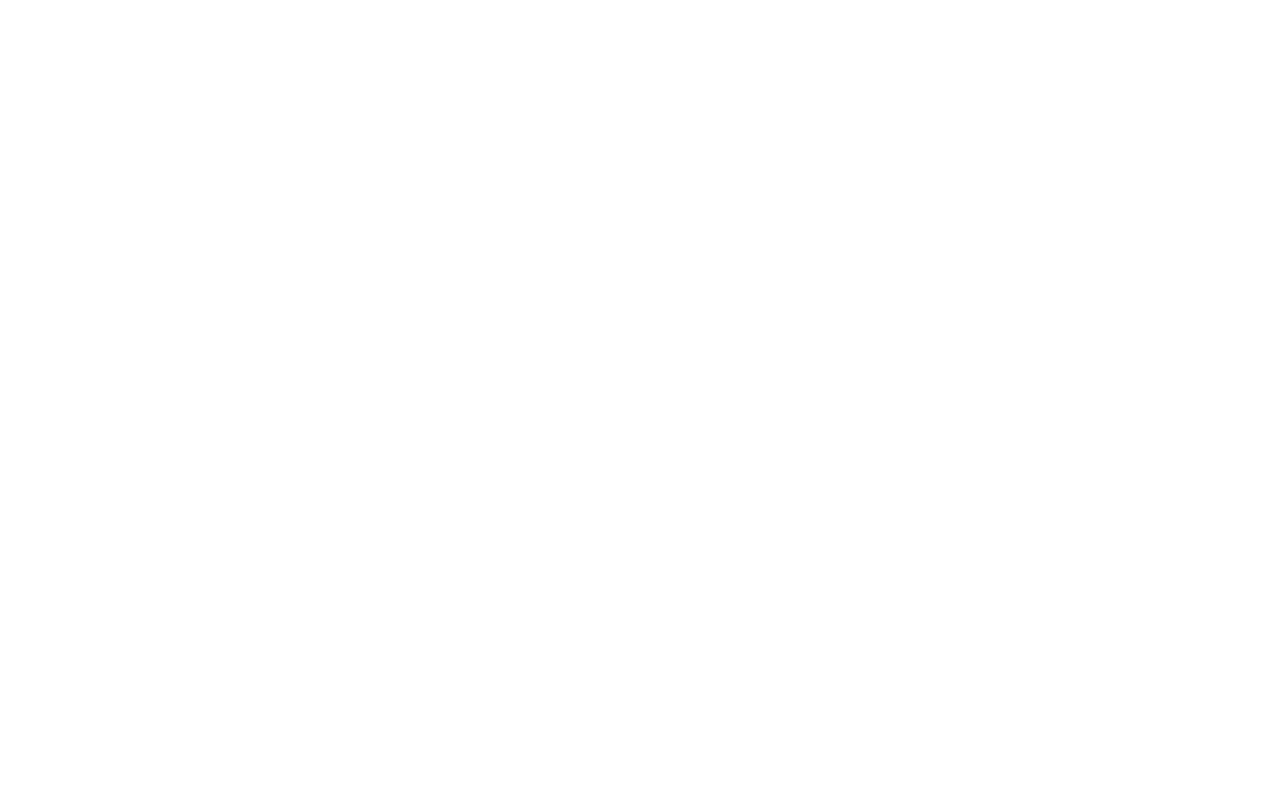
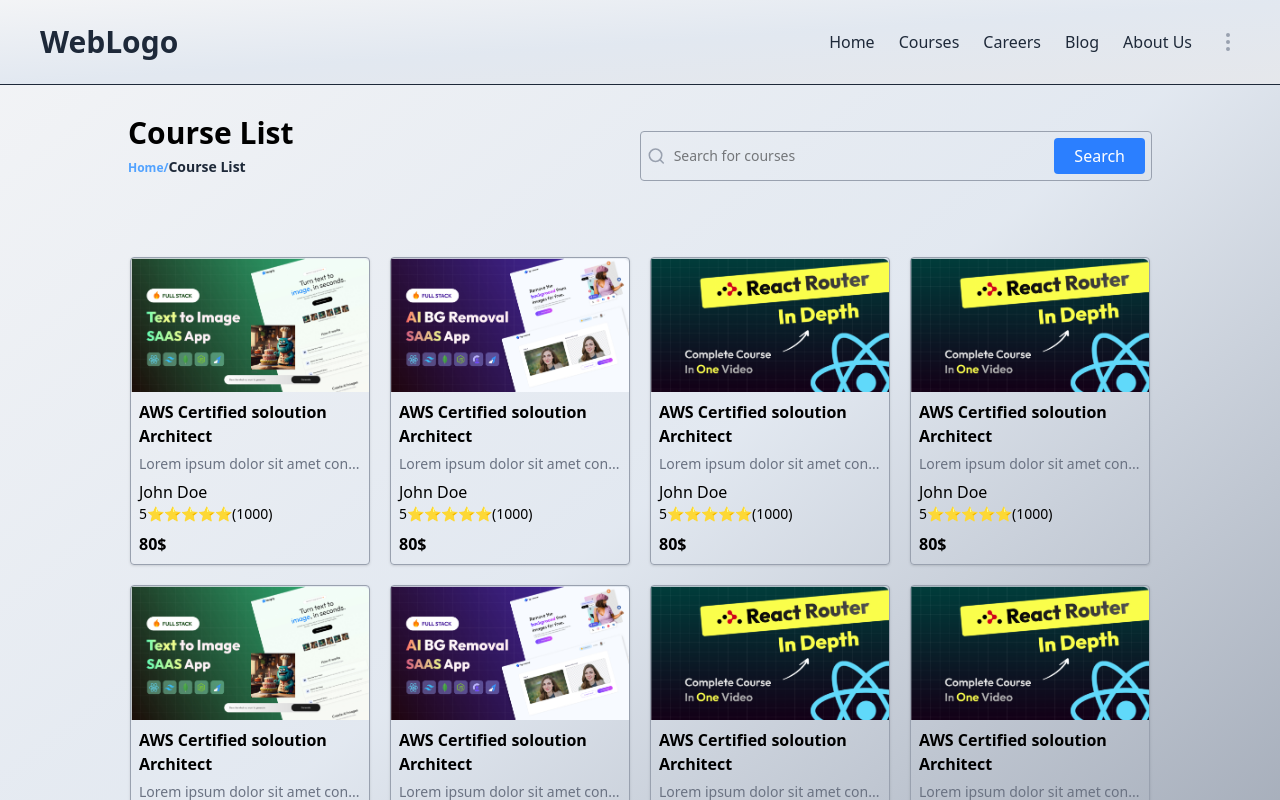
Before and after one commit to IncridableAcuman/codeiz_study, a React (Vite) app in the folder client/: page /courses in a window 1280 px wide. Before the commit this address had no page. Shown: the top 800 px of the page. Built offline with nearby package versions, Linux system fonts and the light colour scheme.

Commit message:
e-learning

```diff
--- a/client/src/App.jsx
+++ b/client/src/App.jsx
@@ -6,16 +6,33 @@
 import ResetPassword from './pages/auth/resetPassword/ResetPassword'
 import Landing from './pages/landing/Landing'
 import Blog from './pages/blog/Blog'
+import Course from './pages/courses/Course'
+import Career from './pages/career/Career'
+import About from './pages/about/About'
+import MainLayout from './layouts/MainLayout'
+import Dashboard from './components/Dashboard'
+import AddCourse from './pages/courses/AddCourse'
+import MyCourse from './pages/courses/MyCourse'
+import StudentEnrolled from './pages/courses/StudentEnrolled'
 const App = () => {
   return (
     <>
       <Routes>
+        <Route path='/landing' element={<Landing/>} />
         <Route path='/' element={<Home/>} />
         <Route path='/login' element={<Login/>} />
         <Route path='/forgot-password' element={<ForgotPassword/>} />
         <Route path='/reset-password' element={<ResetPassword/>} />
-        <Route path='/landing' element={<Landing/>} />
         <Route path='/blog' element={<Blog/>} />
+        <Route path='/courses' element={<Course/>} />
+        <Route path='/career' element={<Career/>} />
+        <Route path='/about' element={<About/>} />
+        <Route path='/enrolled' element={<MainLayout/>}>
+          <Route path='/enrolled/dashboard' element={<Dashboard/>} />
+          <Route path='/enrolled/add' element={<AddCourse/>} />
+          <Route path='/enrolled/my-course' element={<MyCourse/>} />
+          <Route path='/enrolled/student' element={<StudentEnrolled/>} />
+        </Route>
       </Routes>
     </>
   )
--- /dev/null
+++ b/client/src/components/Dashboard.jsx
@@ -0,0 +1,9 @@
+import React from 'react'
+
+const Dashboard = () => {
+  return (
+    <div>Dashboard</div>
+  )
+}
+
+export default Dashboard
--- a/client/src/components/Navbar.jsx
+++ b/client/src/components/Navbar.jsx
@@ -4,15 +4,15 @@
 const Navbar = () => {
   return (
     <>
-    <div className="w-full bg-white text-gray-800 top-0 sticky z-50">
+    <div className="w-full bg-gradient-to-br from-gray-100 via-slate-200 to-gray-200 border-b text-gray-800 top-0 sticky z-50">
       <div className=" hidden md:flex items-center justify-between px-8 py-6 md:px-10">
       <div className="text-3xl font-extrabold">WebLogo</div>
       <div className="hidden md:flex items-center gap-6">
-            <a href="#" className='hover:text-gray-400 transition duration-300'>Home</a>
-            <a href="#" className='hover:text-gray-400 transition duration-300'>Courses</a>
-            <a href="#" className='hover:text-gray-400 transition duration-300'>Careers</a>
-            <a href="#" className='hover:text-gray-400 transition duration-300'>Blog</a>
-            <a href="#" className='hover:text-gray-400 transition duration-300'>About Us</a>
+            <a href="/" className='hover:text-gray-400 transition duration-300'>Home</a>
+            <a href="/courses" className='hover:text-gray-400 transition duration-300'>Courses</a>
+            <a href="/career" className='hover:text-gray-400 transition duration-300'>Careers</a>
+            <a href="/blog" className='hover:text-gray-400 transition duration-300'>Blog</a>
+            <a href="/about" className='hover:text-gray-400 transition duration-300'>About Us</a>
             {/* profile */}
       <div className="flex items-center gap-2">
         <EllipsisVertical className='cursor-pointer text-gray-400 hover:text-gray-950 transition duration-300'/>
--- /dev/null
+++ b/client/src/components/Sidebar.jsx
@@ -0,0 +1,28 @@
+import React from 'react'
+import {Home,PlusSquare,File,UserPlus} from 'lucide-react'
+const Sidebar = () => {
+    const data=[
+        {icon:<Home size={20}/>,title:"Dashboard",path:"/enrolled/dashboard"},
+        {icon:<PlusSquare size={20}/>,title:"Add Course",path:"/enrolled/add"},
+        {icon:<File size={20}/>,title:"My Course",path:"/enrolled/my-course"},
+        {icon:<UserPlus size={20}/>,title:"Student Enrolled",path:"/enrolled/student"},
+    ]
+  return (
+    <>
+    <div className="w-64 h-screen bg-gradient-to-br from-gray-100 via-slate-200 to-gray-200 border-r">
+        <div className="pt-5">
+            {
+                data.map((item,index)=>(
+                    <a href={item.path} key={index} className='flex items-center gap-2 px-5 py-3 hover:bg-gray-300 transition duration-300 rounded hover:text-white'>
+                        {item.icon}
+                        {item.title}
+                    </a>
+                ))
+            }
+        </div>
+    </div>
+    </>
+  )
+}
+
+export default Sidebar
--- /dev/null
+++ b/client/src/layouts/MainLayout.jsx
@@ -0,0 +1,17 @@
+import React from 'react'
+import Navbar from '../components/Navbar'
+import Sidebar from '../components/Sidebar'
+
+const MainLayout = () => {
+  return (
+    <div className='flex-1'>
+        <Navbar/>
+        <div className="flex">
+            <Sidebar/>
+            <div className="p-4">a</div>
+        </div>
+    </div>
+  )
+}
+
+export default MainLayout
--- /dev/null
+++ b/client/src/pages/about/About.jsx
@@ -0,0 +1,9 @@
+import React from 'react'
+
+const About = () => {
+  return (
+    <div>About</div>
+  )
+}
+
+export default About
--- /dev/null
+++ b/client/src/pages/career/Career.jsx
@@ -0,0 +1,9 @@
+import React from 'react'
+
+const Career = () => {
+  return (
+    <div>Career</div>
+  )
+}
+
+export default Career
--- /dev/null
+++ b/client/src/pages/courses/AddCourse.jsx
@@ -0,0 +1,9 @@
+import React from 'react'
+
+const AddCourse = () => {
+  return (
+    <div>AddCourse</div>
+  )
+}
+
+export default AddCourse
--- /dev/null
+++ b/client/src/pages/courses/Course.jsx
@@ -0,0 +1,69 @@
+import React from 'react'
+import Navbar from '../../components/Navbar'
+import { Search } from 'lucide-react'
+import { useNavigate } from 'react-router-dom'
+import Footer from '../../components/Footer'
+const Course = () => {
+    const navigate=useNavigate();
+    const data=[
+        {img:"./course_1.png",title:"AWS Certified soloution Architect",descr:"Lorem ipsum dolor sit amet consectetur adipisicing elit. Ipsam, placeat.",price:80},
+        {img:"./course_2.png",title:"AWS Certified soloution Architect",descr:"Lorem ipsum dolor sit amet consectetur adipisicing elit. Ipsam, placeat.",price:80},
+        {img:"./course_3.png",title:"AWS Certified soloution Architect",descr:"Lorem ipsum dolor sit amet consectetur adipisicing elit. Ipsam, placeat.",price:80},
+        {img:"./course_3.png",title:"AWS Certified soloution Architect",descr:"Lorem ipsum dolor sit amet consectetur adipisicing elit. Ipsam, placeat.",price:80},
+        {img:"./course_1.png",title:"AWS Certified soloution Architect",descr:"Lorem ipsum dolor sit amet consectetur adipisicing elit. Ipsam, placeat.",price:80},
+        {img:"./course_2.png",title:"AWS Certified soloution Architect",descr:"Lorem ipsum dolor sit amet consectetur adipisicing elit. Ipsam, placeat.",price:80},
+        {img:"./course_3.png",title:"AWS Certified soloution Architect",descr:"Lorem ipsum dolor sit amet consectetur adipisicing elit. Ipsam, placeat.",price:80},
+        {img:"./course_3.png",title:"AWS Certified soloution Architect",descr:"Lorem ipsum dolor sit amet consectetur adipisicing elit. Ipsam, placeat.",price:80},
+
+      ]
+  return (
+    <>
+    <div className="bg-gradient-to-br from-gray-100 via-slate-200 to-gray-400 w-full min-h-screen">
+    <Navbar/>
+    <div className="flex flex-col md:flex-row items-center justify-between paddingCnt">
+        <div className="pb-5">
+            <h1 className='text-2xl lg:text-3xl font-semibold pb-1.5'>Course List</h1>
+            <p className='text-xs text-blue-400 font-bold cursor-pointer' onClick={()=>navigate("/")}>Home/<span className='text-sm text-gray-800'>Course List</span></p>
+        </div>
+        <div className="flex items-center justify-between gap-5 border w-full md:w-1/2 border-gray-400 p-1.5 rounded">
+            <div className="flex items-center gap-2 w-full">
+            <Search size={20} className='text-gray-400'/>
+            <input type="text" placeholder='Search for courses' className='outline-none w-full lg:text-sm' />
+            </div>
+            <button className='bg-blue-500 text-white px-5 py-1.5 rounded cursor-pointer hover:bg-blue-600 transition duration-300'>Search</button>
+        </div>
+    </div>
+    {/* courses */}
+    <div className=" flex flex-col items-center justify-center paddingCnt">
+    <div className="grid grid-cols-1 sm:grid-cols-2 md:grid-cols-3 lg:grid-cols-4 gap-5 pb-8 lg:pb-12">
+      {
+        data.map((item,index)=>(
+          <div className="border border-gray-400 cursor-pointer shadow-sm  w-60 hover:shadow-md transition duration-300 rounded" key={index}>
+            <img src={item.img} alt={item.title} className='w-full' />
+            <div className="p-2 space-y-1.5">
+            <h2 className='text-md font-bold'>{item.title}</h2>
+                <p className='text-sm text-gray-500'>{item.descr.slice(0,30)}...</p>
+                <div className="">
+                <p>John Doe</p>
+                <div className="flex items-center text-sm">
+                    <p>5</p>
+                    <p>⭐️⭐️⭐️⭐️⭐️</p>
+                    <p>(1000)</p>
+                </div>
+                <p className='pt-2 font-bold'>{item.price}$</p>
+                </div>
+            </div>
+          </div>
+        ))
+      }
+    </div>
+    <button className='border border-gray-400 px-6 py-2.5 text-sm  text-gray-500 rounded-md cursor-pointer hover:shadow transition duration-300'>Load more</button>
+    </div>
+    </div>
+     {/*Footer  */}
+     <Footer/>
+    </>
+  )
+}
+
+export default Course
--- /dev/null
+++ b/client/src/pages/courses/MyCourse.jsx
@@ -0,0 +1,9 @@
+import React from 'react'
+
+const MyCourse = () => {
+  return (
+    <div>MyCourse</div>
+  )
+}
+
+export default MyCourse
--- /dev/null
+++ b/client/src/pages/courses/StudentEnrolled.jsx
@@ -0,0 +1,9 @@
+import React from 'react'
+
+const StudentEnrolled = () => {
+  return (
+    <div>StudentEnrolled</div>
+  )
+}
+
+export default StudentEnrolled
--- /dev/null
+++ b/client/src/pages/detail/Detail.jsx
@@ -0,0 +1,9 @@
+import React from 'react'
+
+const Detail = () => {
+  return (
+    <div>Detail</div>
+  )
+}
+
+export default Detail
```
